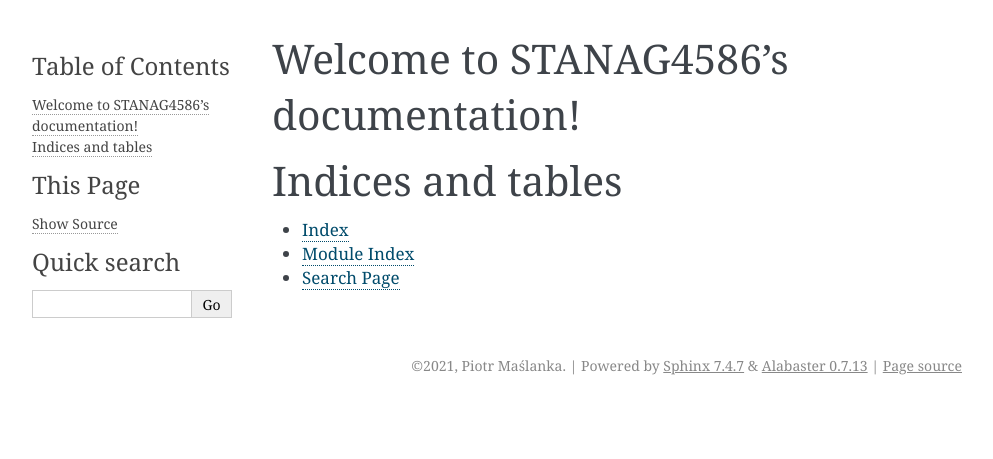
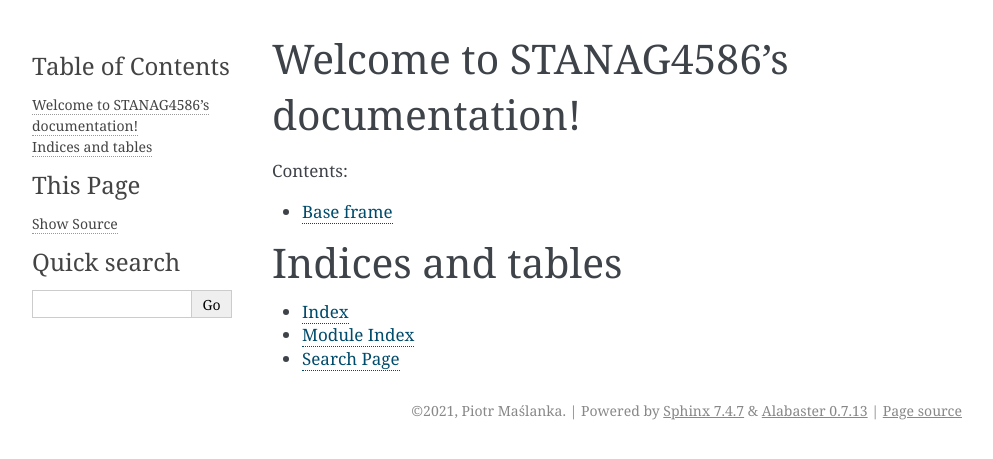
Before and after one commit to piotrmaslanka/stanag4586, a Sphinx documentation site: the page built from docs/index.rst, in a window 1280 px wide. Shown: the top 459 px of the page, without its empty margins (148-1141 px from the left). Built offline with Sphinx 7.4.7, drawn with Linux system fonts in a browser that asks for light colours.

Commit message:
add docs

```diff
--- a/docs/conf.py
+++ b/docs/conf.py
@@ -30,8 +30,8 @@ release = '0.1'
 # Add any Sphinx extension module names here, as strings. They can be
 # extensions coming with Sphinx (named 'sphinx.ext.*') or your custom
 # ones.
-extensions = [
-]
+extensions = ['sphinx.ext.autodoc']
+
 
 # Add any paths that contain templates here, relative to this directory.
 templates_path = ['_templates']
--- a/docs/index.rst
+++ b/docs/index.rst
@@ -10,6 +10,8 @@ Welcome to STANAG4586's documentation!
    :maxdepth: 2
    :caption: Contents:
 
+   base_frame
+
 
 
 Indices and tables
```
Also changed, not shown: docs/base_frame.rst (added, +7 -0 lines), 1 other file.
